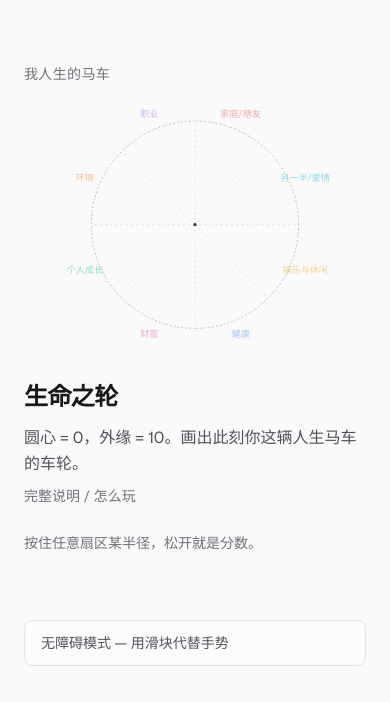
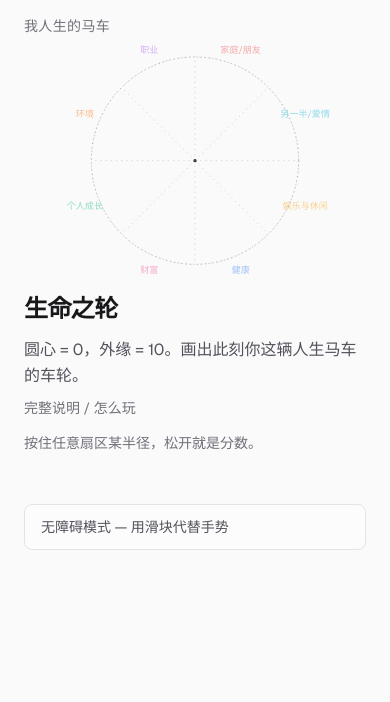
Before and after one commit to novaez/balance-wheel, a Next.js app: page / in a window 390 px wide. Shown: the top 702 px of the page. Built offline with nearby package versions, Linux system fonts and the light colour scheme; a web font is replaced by a local one.

Commit message:
fix: Phase 1.5z — mobile spacing 全面收紧 (padding/gap/header/字号都减)

```diff
--- a/app/page.tsx
+++ b/app/page.tsx
@@ -1043,7 +1043,7 @@ export default function Home() {
 
   return (
     <div className="min-h-screen w-full bg-zinc-50 text-zinc-900 font-sans">
-      <main className="mx-auto flex max-w-6xl flex-col gap-10 px-6 pt-16 pb-10 md:flex-row md:items-start md:gap-12 md:py-16">
+      <main className="mx-auto flex max-w-6xl flex-col gap-4 px-6 pt-4 pb-6 md:flex-row md:items-start md:gap-12 md:py-16">
         {/* Left: wheel */}
         <section
           className={[
@@ -1056,7 +1056,7 @@ export default function Home() {
             .filter(Boolean)
             .join(" ")}
         >
-          <h2 className="mb-6 self-start text-sm font-medium tracking-wide text-zinc-500">
+          <h2 className="mb-2 self-start text-sm font-medium tracking-wide text-zinc-500 md:mb-6">
             {isEval ? "我人生的马车" : "我人生的马车"}
           </h2>
           {/* Wheel SVG — Phase 1.5 装上 pointer 事件做 1st person 推扇区。
@@ -1342,7 +1342,7 @@ export default function Home() {
         <section className="w-full md:w-1/2">
           {isEval ? (
             <>
-              <header className="mb-6">
+              <header className="mb-3 md:mb-6">
                 <h1 className="text-2xl font-semibold tracking-tight text-zinc-900">
                   生命之轮
                 </h1>
@@ -1376,7 +1376,7 @@ export default function Home() {
               {/* 操作提示 — 跟 framing 区分开（一个是"为什么"，一个是"怎么做"）。
                   随 evalPhase 变文案：input 期间提示如何 press；touched 全满后
                   reveal 阶段切到"看到你的车"叙事。 */}
-              <div className="mb-8 min-h-[3rem]">
+              <div className="mb-4 min-h-[2rem] md:mb-8 md:min-h-[3rem]">
                 {evalPhase === "input" && (
                   <p
                     key="hint-input"
@@ -1502,7 +1502,7 @@ export default function Home() {
           ) : isReflect ? (
             <div className="flex flex-col gap-10 pt-2">
               <h1
-                className="fade-rise text-3xl font-medium leading-snug tracking-tight text-zinc-900 md:text-4xl"
+                className="fade-rise text-2xl font-medium leading-snug tracking-tight text-zinc-900 md:text-4xl"
                 style={{ animationDelay: "1.2s" }}
               >
                 我人生这辆马车，路途平坦还是颠簸？
```
